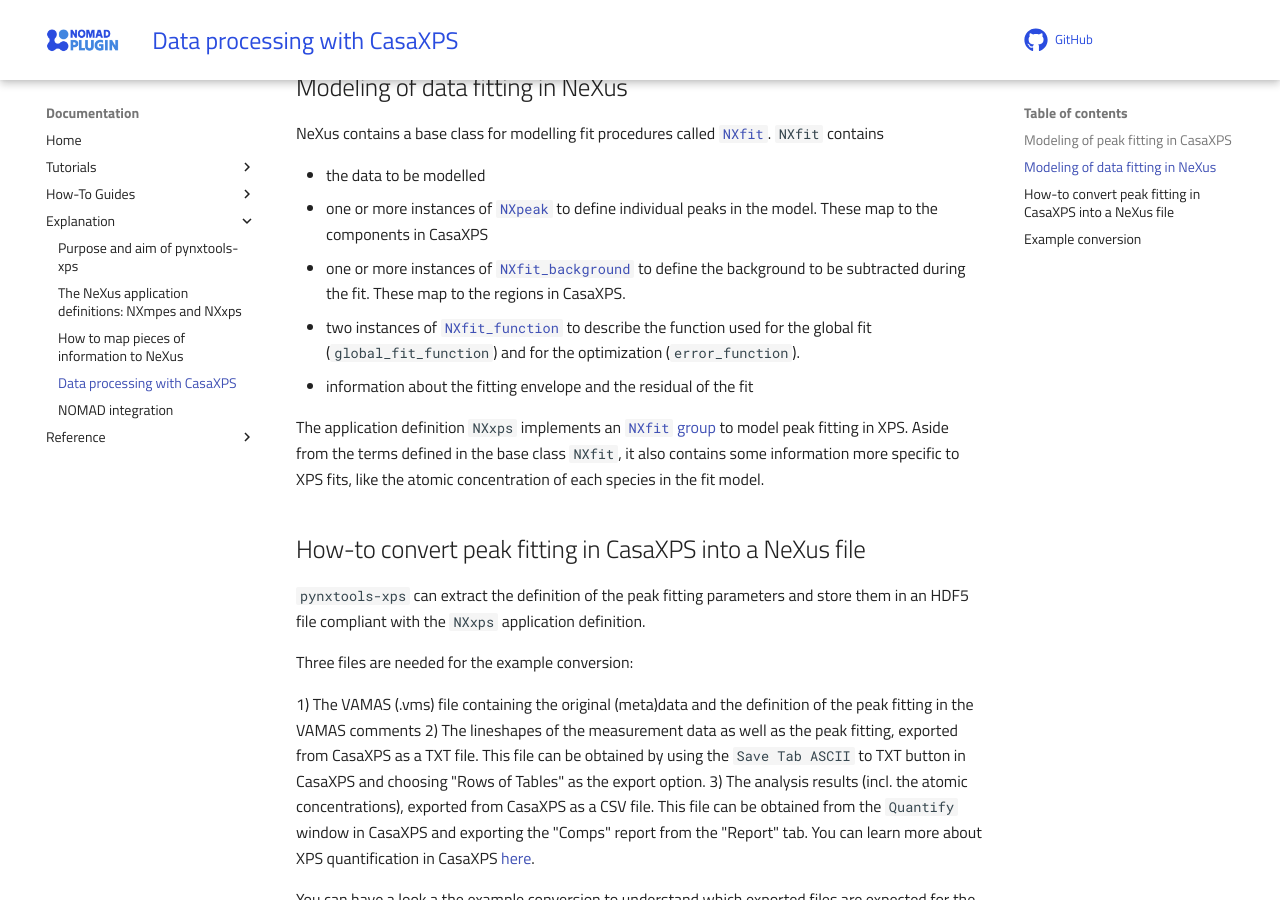
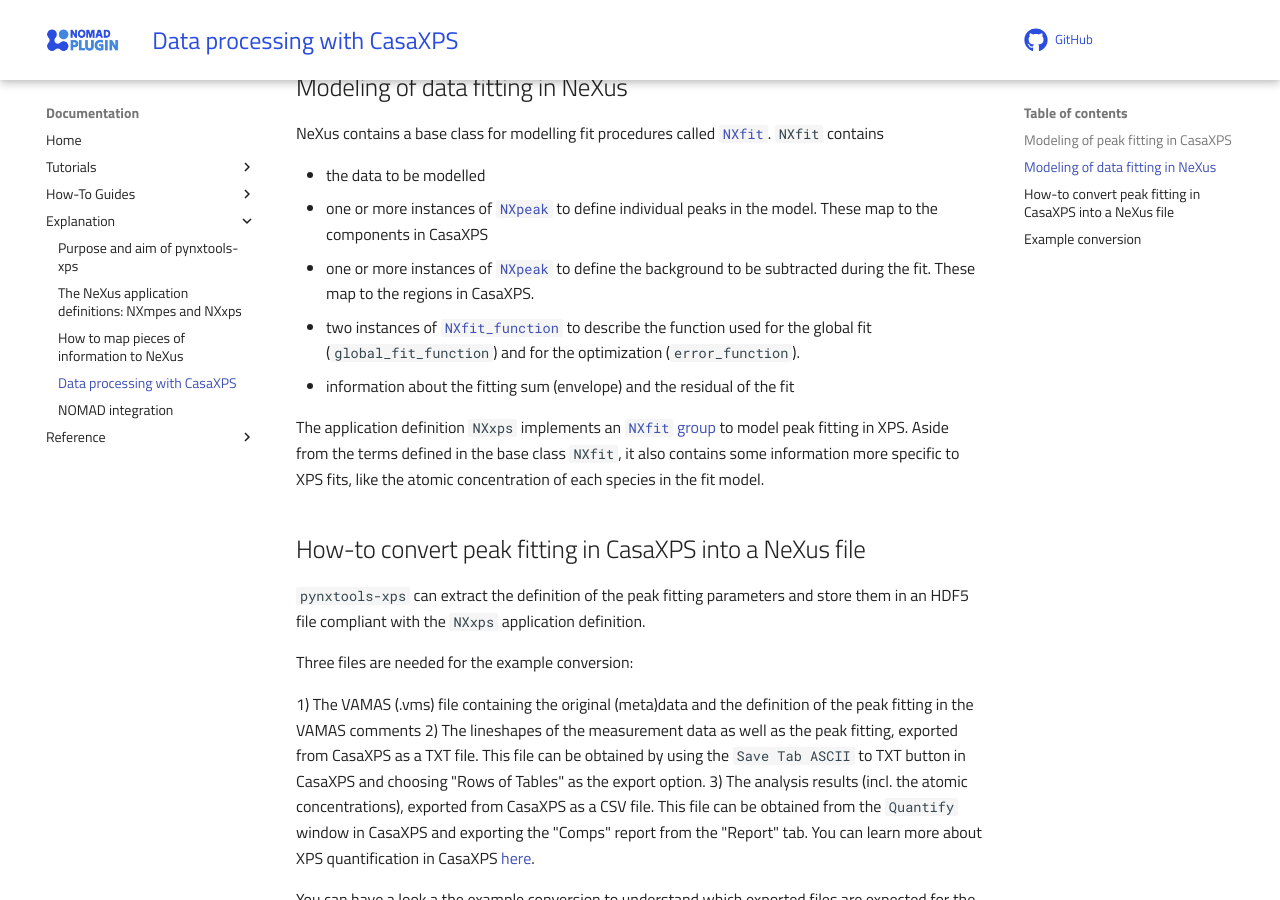
Before and after one commit to FAIRmat-NFDI/pynxtools-xps, an MkDocs documentation site: the page built from docs/explanation/data_processing.md, in a window 1280 px wide and 900 px high, scrolled down 570 px. Built offline with MkDocs 1.6.1 and Material for MkDocs 9.7.7, drawn with Linux system fonts in a browser that asks for light colours; comment, search, counter and statistics services are not loaded.

Commit message:
remove NXfit_background

```diff
--- a/docs/explanation/data_processing.md
+++ b/docs/explanation/data_processing.md
@@ -16,11 +16,10 @@ available in CasaXPS, including the most commonly used linear, Shirley, and Toug
 NeXus contains a base class for modelling fit procedures called [`NXfit`](https://fairmat-nfdi.github.io/nexus_definitions/classes/contributed_definitions/NXfit.html). ``NXfit`` contains
 
 - the data to be modelled
-- one or more instances of [`NXpeak`](https://fairmat-nfdi.github.io/nexus_definitions/classes/contributed_definitions/NXpeak.html) to define individual peaks in the model. These map to the components in
-CasaXPS
-- one or more instances of [`NXfit_background`](https://fairmat-nfdi.github.io/nexus_definitions/classes/contributed_definitions/NXfit_background.html) to define the background to be subtracted during the fit. These map to the regions in CasaXPS.
+- one or more instances of [`NXpeak`](https://fairmat-nfdi.github.io/nexus_definitions/classes/contributed_definitions/NXpeak.html) to define individual peaks in the model. These map to the components in CasaXPS
+- one or more instances of [`NXpeak`](https://fairmat-nfdi.github.io/nexus_definitions/classes/contributed_definitions/NXpeak.html) to define the background to be subtracted during the fit. These map to the regions in CasaXPS.
 - two instances of [`NXfit_function`](https://fairmat-nfdi.github.io/nexus_definitions/classes/contributed_definitions/NXfit_function.html) to describe the function used for the global fit (`global_fit_function`) and for the optimization (`error_function`).
-- information about the fitting envelope and the residual of the fit
+- information about the fitting sum (envelope) and the residual of the fit
 
 The application definition `NXxps` implements an [`NXfit` group](https://fairmat-nfdi.github.io/nexus_definitions/classes/contributed_definitions/NXxps.html#nxxps-entry-fit-group) to model peak fitting in XPS. Aside from the terms defined in the base class `NXfit`, it also contains some information more specific to XPS fits, like the atomic concentration of each species in the fit model.
 
```
Also changed, not shown: 5 other files.
